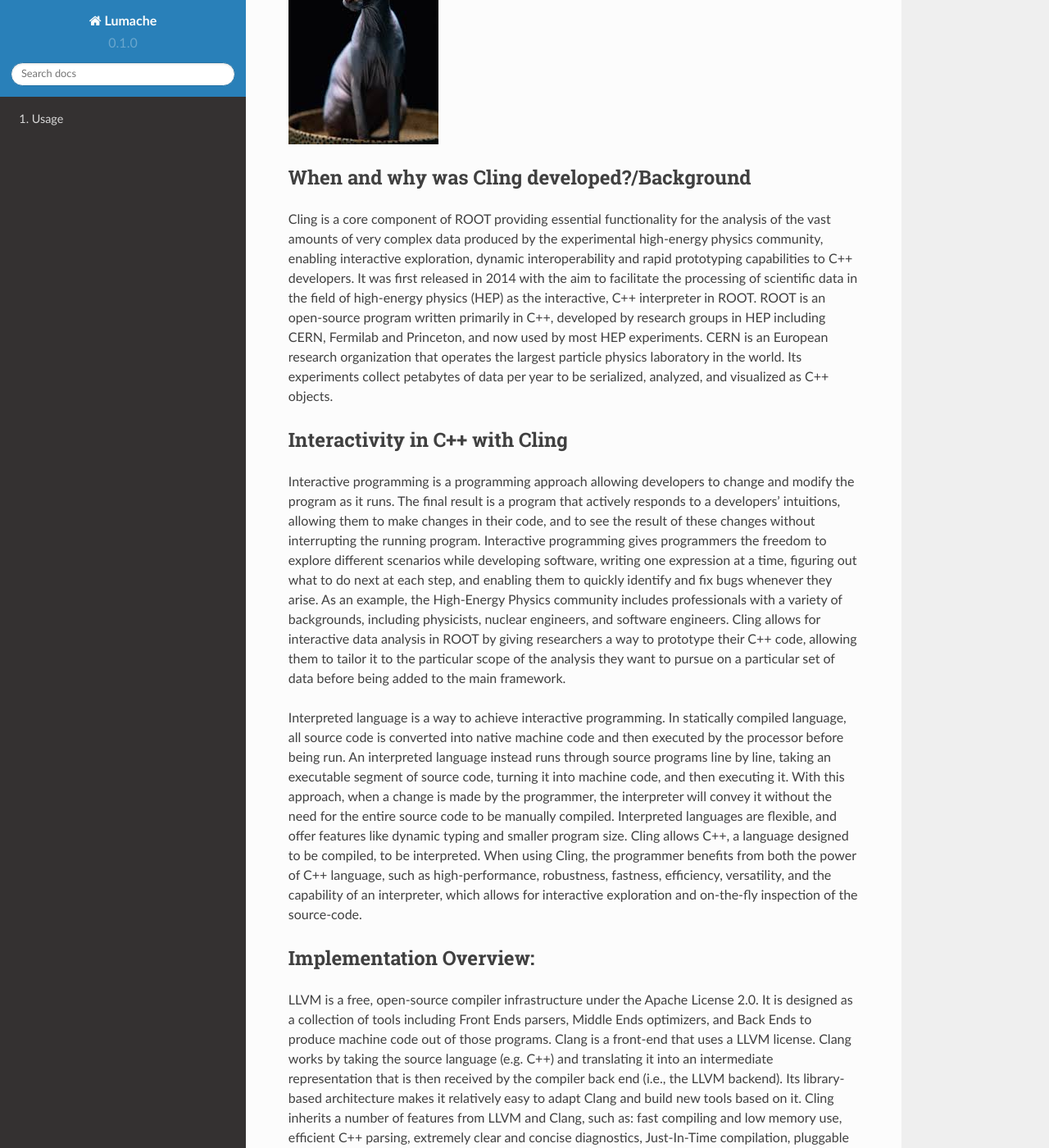
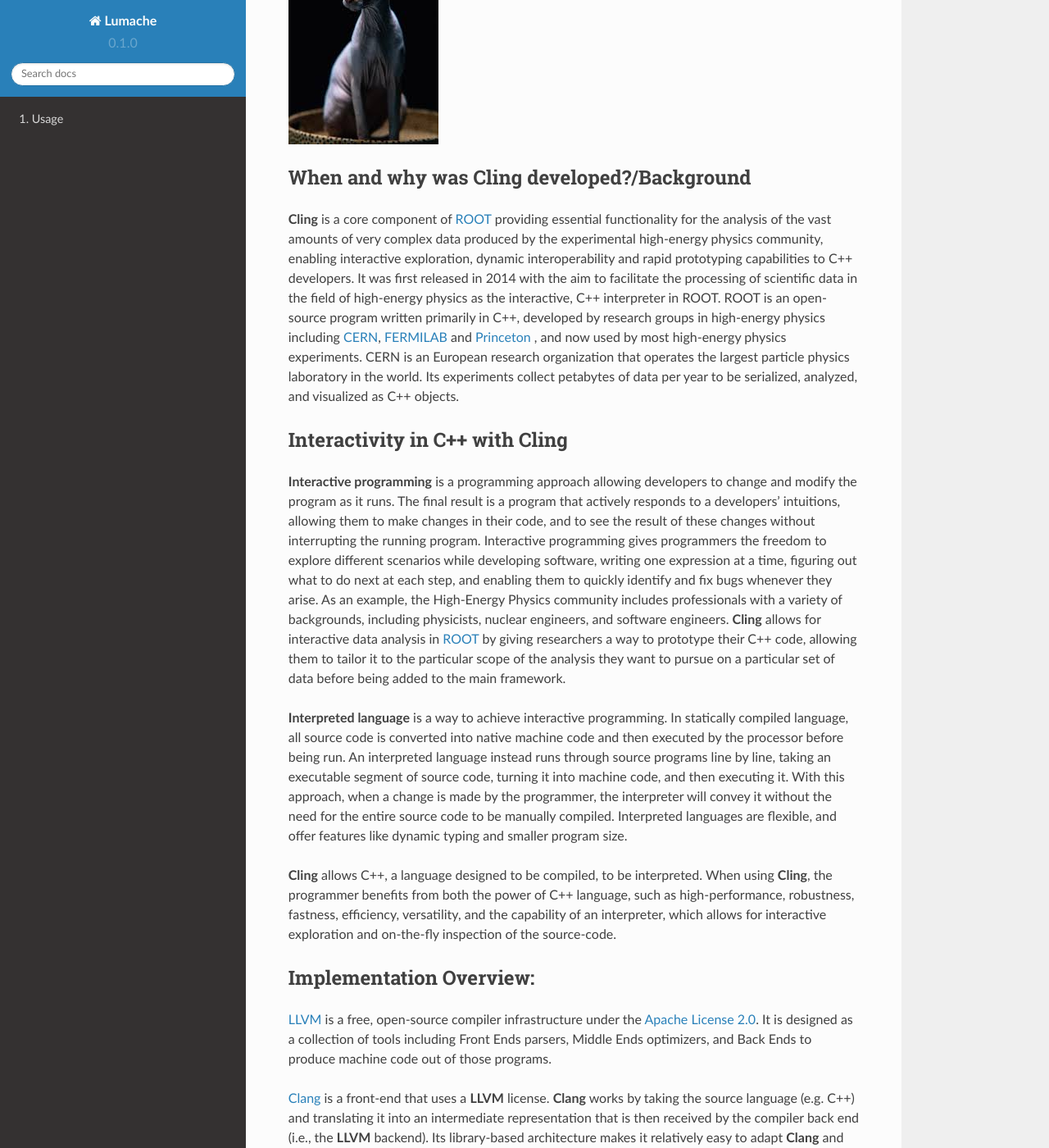
Before and after one commit to sarabellei/rtd_tutorial, a Sphinx documentation site: the page built from docs/source/index.rst, in a window 1280 px wide and 1400 px high, scrolled down 480 px. Shown: the whole window at 82% size. Built offline with Sphinx 7.4.7 and the Read the Docs theme 2.0.0, drawn with Linux system fonts in a browser that asks for light colours; some of the changed text lies outside the part shown.

Commit message:
Update index.rst with rst syntax

```diff
--- a/docs/source/index.rst
+++ b/docs/source/index.rst
@@ -19,35 +19,42 @@ You can download Cling from `GitHub <https://github.com/root-project/cling>`_
 
 When and why was Cling developed?/Background
 --------------------------------------------
-Cling is a core component of ROOT providing essential functionality for the analysis of the vast amounts of very complex data produced by the experimental high-energy physics community, enabling interactive exploration, dynamic interoperability and rapid prototyping capabilities to C++ developers. It was first released in 2014 with the aim to facilitate the processing of scientific data in the field of high-energy physics (HEP) as the interactive, C++ interpreter in  ROOT.
-ROOT is an open-source program written primarily in C++, developed by research groups in HEP including CERN, Fermilab and Princeton, and now used by most HEP experiments. CERN is an European research organization that operates the largest particle physics laboratory in the world. Its experiments collect petabytes of data per year to be serialized, analyzed, and visualized as C++ objects.
+**Cling** is a core component of `ROOT <https://github.com/sarabellei/rtd_tutorial/edit/main/docs/source/index.rst>`_ providing essential functionality for the analysis of the vast amounts of very complex data produced by the experimental high-energy physics community, enabling interactive exploration, dynamic interoperability and rapid prototyping capabilities to C++ developers. It was first released in 2014 with the aim to facilitate the processing of scientific data in the field of high-energy physics as the interactive, C++ interpreter in  ROOT.
+ROOT is an open-source program written primarily in C++, developed by research groups in high-energy physics including `CERN <https://home.cern/>`_, `FERMILAB <https://www.fnal.gov/>`_  and `Princeton <https://www.princeton.edu/>`_ , and now used by most high-energy physics experiments. CERN is an European research organization that operates the largest particle physics laboratory in the world. Its experiments collect petabytes of data per year to be serialized, analyzed, and visualized as C++ objects.
 
 
 Interactivity in C++ with Cling
 -----------------------------------
-Interactive programming is a programming approach allowing developers to change and modify the program as it runs. The final result is a program that actively responds to a developers’ intuitions, allowing them to make changes in their code, and to see the result of these changes without interrupting the running program. Interactive programming gives programmers the freedom to explore different scenarios while developing software, writing one expression at a time, figuring out what to do next at each step, and enabling them to quickly identify and fix bugs whenever they arise.
-As an example, the High-Energy Physics community includes professionals with a variety of backgrounds, including physicists, nuclear engineers, and software engineers. Cling allows for interactive data analysis in ROOT by giving researchers a way to prototype their C++ code, allowing them to tailor it to the particular scope of the analysis they want to pursue on a particular set of data before being added to the main framework.
+**Interactive programming** is a programming approach allowing developers to change and modify the program as it runs. The final result is a program that actively responds to a developers’ intuitions, allowing them to make changes in their code, and to see the result of these changes without interrupting the running program. Interactive programming gives programmers the freedom to explore different scenarios while developing software, writing one expression at a time, figuring out what to do next at each step, and enabling them to quickly identify and fix bugs whenever they arise.
+As an example, the High-Energy Physics community includes professionals with a variety of backgrounds, including physicists, nuclear engineers, and software engineers. **Cling** allows for interactive data analysis in `ROOT <https://github.com/sarabellei/rtd_tutorial/edit/main/docs/source/index.rst>`_  by giving researchers a way to prototype their C++ code, allowing them to tailor it to the particular scope of the analysis they want to pursue on a particular set of data before being added to the main framework.
 
 
-Interpreted language is a way to achieve interactive programming. In statically compiled language, all source code is converted into native machine code and then executed by the processor before being run. An interpreted language instead runs through source programs line by line, taking an executable segment of source code, turning it into machine code, and then executing it. With this approach, when a change is made by the programmer, the interpreter will convey it without the need for the entire source code to be manually compiled. Interpreted languages are flexible, and offer features like dynamic typing and smaller program size.
-Cling allows C++, a language designed to be compiled, to be interpreted. When using Cling, the programmer benefits from both the power of C++ language, such as high-performance, robustness, fastness, efficiency, versatility, and the capability of an interpreter, which allows for interactive exploration and on-the-fly inspection of the source-code.
+**Interpreted language** is a way to achieve interactive programming. In statically compiled language, all source code is converted into native machine code and then executed by the processor before being run. An interpreted language instead runs through source programs line by line, taking an executable segment of source code, turning it into machine code, and then executing it. With this approach, when a change is made by the programmer, the interpreter will convey it without the need for the entire source code to be manually compiled. Interpreted languages are flexible, and offer features like dynamic typing and smaller program size.
+
+**Cling** allows C++, a language designed to be compiled, to be interpreted. When using **Cling**, the programmer benefits from both the power of C++ language, such as high-performance, robustness, fastness, efficiency, versatility, and the capability of an interpreter, which allows for interactive exploration and on-the-fly inspection of the source-code.
 
 Implementation Overview:
 -----------------------------------
-LLVM is a free, open-source compiler infrastructure under the Apache License 2.0. It is designed as a collection of tools including Front Ends parsers, Middle Ends optimizers, and Back Ends to produce machine code out of those programs.
-Clang is a front-end that uses a LLVM license. Clang works by taking the source language (e.g. C++) and translating it into an intermediate representation that is then received by the compiler back end (i.e., the LLVM backend). Its library-based architecture makes it relatively easy to adapt Clang and build new tools based on it.  Cling inherits a number of features from LLVM and Clang, such as: fast compiling and low memory use, efficient C++ parsing, extremely clear and concise diagnostics, Just-In-Time compilation, pluggable optimizers, and support for GCC extensions.
-Interpreters allow for exploration of software development at the rate of human thought. Nevertheless, interpreter code can be slower than compiled code due to the fact that translating code at run time adds to the overhead and therefore causes the execution speed to be slower. This issue is overcome by exploiting the Just-In-Time (JIT) compilation method. With the JIT approach, assembly is generated by the interpreter with a pseudocode (an intermediate language (IL) that is not understood by the computer). The intermediate code is then translated into machine language when required for use.
-By following the JIT approach, Cling is able to evaluate whether a certain part of the source code is executed often, and then compile this part, therefore reducing the overall execution time.
+`LLVM <https://llvm.org/>`_ is a free, open-source compiler infrastructure under the `Apache License 2.0 <https://www.apache.org/licenses/LICENSE-2.0>`_. It is designed as a collection of tools including Front Ends parsers, Middle Ends optimizers, and Back Ends to produce machine code out of those programs.
+
+`Clang <https://clang.llvm.org/>`_  is a front-end that uses a **LLVM** license. **Clang** works by taking the source language (e.g. C++) and translating it into an intermediate representation that is then received by the compiler back end (i.e., the **LLVM** backend). Its library-based architecture makes it relatively easy to adapt **Clang** and build new tools based on it.  **Cling** inherits a number of features from **LLVM** and **Clang**, such as: fast compiling and low memory use, efficient C++ parsing, extremely clear and concise diagnostics, Just-In-Time compilation, pluggable optimizers, and support for `GCC <https://gcc.gnu.org/>`_  extensions.
+
+Interpreters allow for exploration of software development at the rate of human thought. Nevertheless, interpreter code can be slower than compiled code due to the fact that translating code at run time adds to the overhead and therefore causes the execution speed to be slower. This issue is overcome by exploiting the *Just-In-Time* (`JIT <https://en.wikipedia.org/wiki/Just-in-time_compilation>`_) compilation method. With the **JIT** approach, assembly is generated by the interpreter with a pseudocode (an `intermediate language <https://en.wikipedia.org/wiki/Common_Intermediate_Language>`_ that is not understood by the computer). The intermediate code is then translated into machine language when required for use.
+By following the **JIT** approach, **Cling** is able to evaluate whether a certain part of the source code is executed often, and then compile this part, therefore reducing the overall execution time.
 
 
 Cling is (also, but not only) REPL:
 -----------------------------------
-A REPL is an interactive programming environment that takes user inputs, executes them, and returns the result to the user. In order to enable interactivity in C++, Cling provides several extensions to the C++ language:
-Defining functions in the global scope: Cling redefines expressions at a global level. C++ provides limited support for this, Cling possesses the necessary semantics to re-define code while the program is running, minimizing the impedance mismatch between the REPL and the C++ codebase, and allowing for a seamlessly interactive programing experience.
-Allows for implementation of commands which provide information about the current state of the environment. eg, has an API to provide information about the current state of the <which environment> environment
-Error recovery: Cling has an efficient error recovery system which allows it to–  handle the errors made by the user without restarting or having to redo everything from the beginning.
-Tight feedback loop: It provides feedback about the results of the developer’s choices that is both accurate and fast.
-Facilitates debugging: The programmer can inspect the printed result before deciding what expression to provide for the next line of code.
+A `read-eval-print-loop <https://en.wikipedia.org/wiki/Read%E2%80%93eval%E2%80%93print_loop>`_ (**REPL**) is an interactive programming environment that takes user inputs, executes them, and returns the result to the user. In order to enable interactivity in C++, **Cling** provides several extensions to the C++ language:
+Defining functions in the global scope: **Cling** redefines expressions at a global level. C++ provides limited support for this, **Cling** possesses the necessary semantics to re-define code while the program is running, minimizing the impedance mismatch between the **REPL** and the C++ codebase, and allowing for a seamlessly interactive programing experience.
+
+Allows for implementation of commands which provide information about the current state of the environment. eg.., has an `Application Programming Interface <https://en.wikipedia.org/wiki/API>`_ (**API**) to provide information about the current state of the environment.
+
+*Error recovery*: **Cling** has an efficient error recovery system which allows it to–  handle the errors made by the user without restarting or having to redo everything from the beginning.
+
+*Tight feedback loop*: It provides feedback about the results of the developer’s choices that is both accurate and fast.
+
+*Facilitates debugging*: The programmer can inspect the printed result before deciding what expression to provide for the next line of code.
 
 C++ in Jupyter Notebook - Xeus Cling:
 -----------------------------------
```
Also changed, not shown: other parts of docs/source/index.rst (+3 -3 lines).
